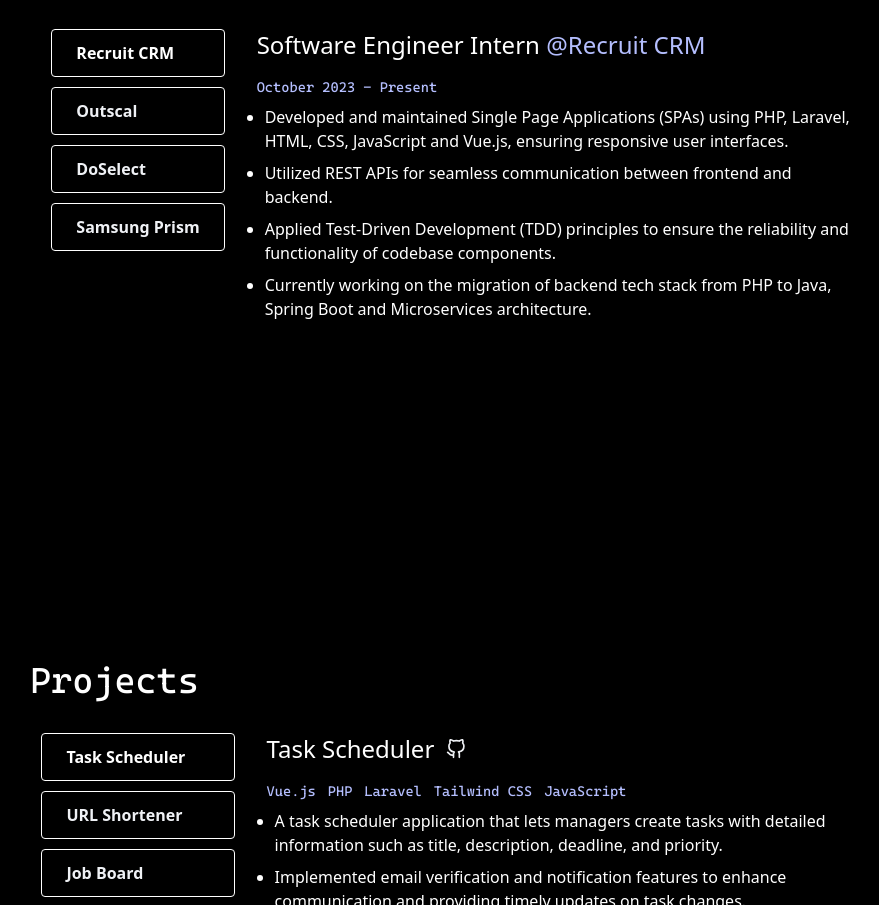
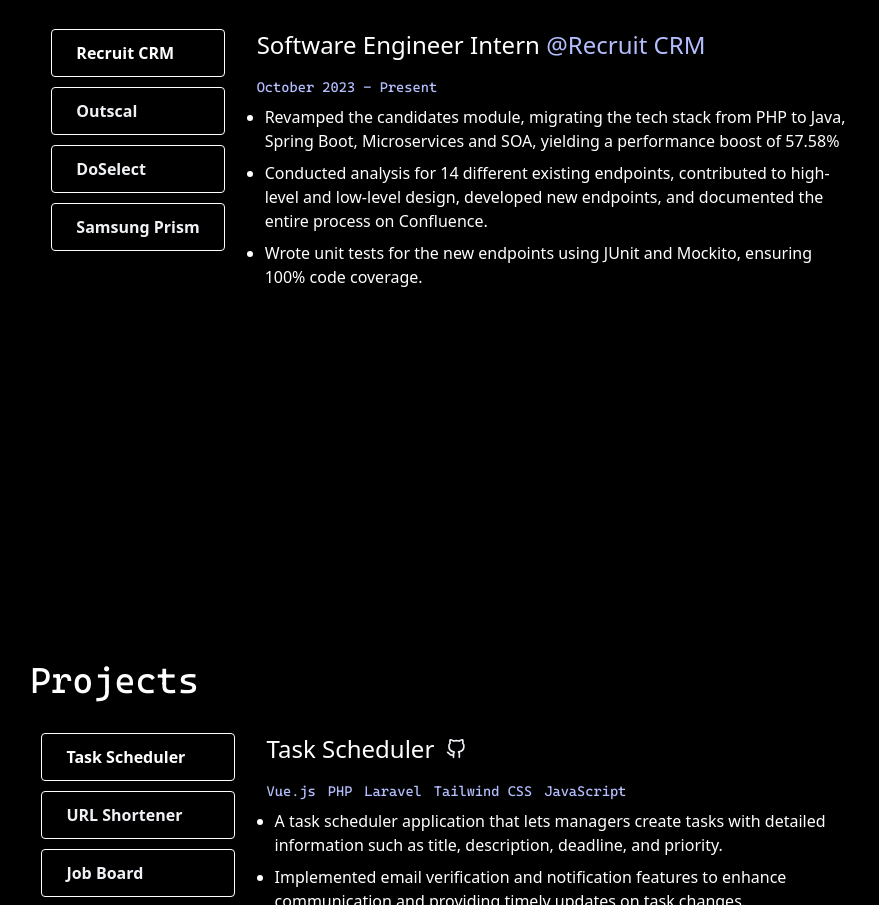
Before and after one commit to sameertrip123/portfolio, a React (Create React App) app: page / in a window 1280 px wide. Shown: the part 1637-2542 px from the top of the page, without its empty margins (182-1061 px from the left). Built offline with nearby package versions, Linux system fonts and the light colour scheme.

Commit message:
Remove CV and changed description in work experience

```diff
--- a/src/components/Contact.tsx
+++ b/src/components/Contact.tsx
@@ -1,6 +1,5 @@
 import React from 'react'
 import { Button } from './Navbar'
-import CV from '../assets/cv.pdf'
 import { FiLinkedin, FiGithub, FiInstagram } from 'react-icons/fi'
 import { SiLeetcode } from 'react-icons/si'
 
--- a/src/components/Navbar.tsx
+++ b/src/components/Navbar.tsx
@@ -1,7 +1,6 @@
 import React, { useState } from 'react'
 import { Spin as Hamburger } from 'hamburger-react'
 import { DarkModeSwitch } from 'react-toggle-dark-mode'
-import CV from '../assets/cv.pdf'
 import useDarkMode from '../hooks/useDark'
 
 type Props = {
--- a/src/components/data.ts
+++ b/src/components/data.ts
@@ -66,10 +66,9 @@
     company: 'Recruit CRM',
     companyLink: 'https://recruitcrm.io/',
     description: [
-      'Developed and maintained Single Page Applications (SPAs) using PHP, Laravel, HTML, CSS, JavaScript and Vue.js, ensuring responsive user interfaces.',
-      'Utilized REST APIs for seamless communication between frontend and backend.',
-      'Applied Test-Driven Development (TDD) principles to ensure the reliability and functionality of codebase components.',
-      'Currently working on the migration of backend tech stack from PHP to Java, Spring Boot and Microservices architecture.',
+      'Revamped the candidates module, migrating the tech stack from PHP to Java, Spring Boot, Microservices and SOA, yielding a performance boost of 57.58%',
+      'Conducted analysis for 14 different existing endpoints, contributed to high-level and low-level design, developed new endpoints, and documented the entire process on Confluence.',
+      'Wrote unit tests for the new endpoints using JUnit and Mockito, ensuring 100% code coverage.',
     ],
   },
   {
```
Also changed, not shown: 1 other file (tests, documents, lock files or other folders).
